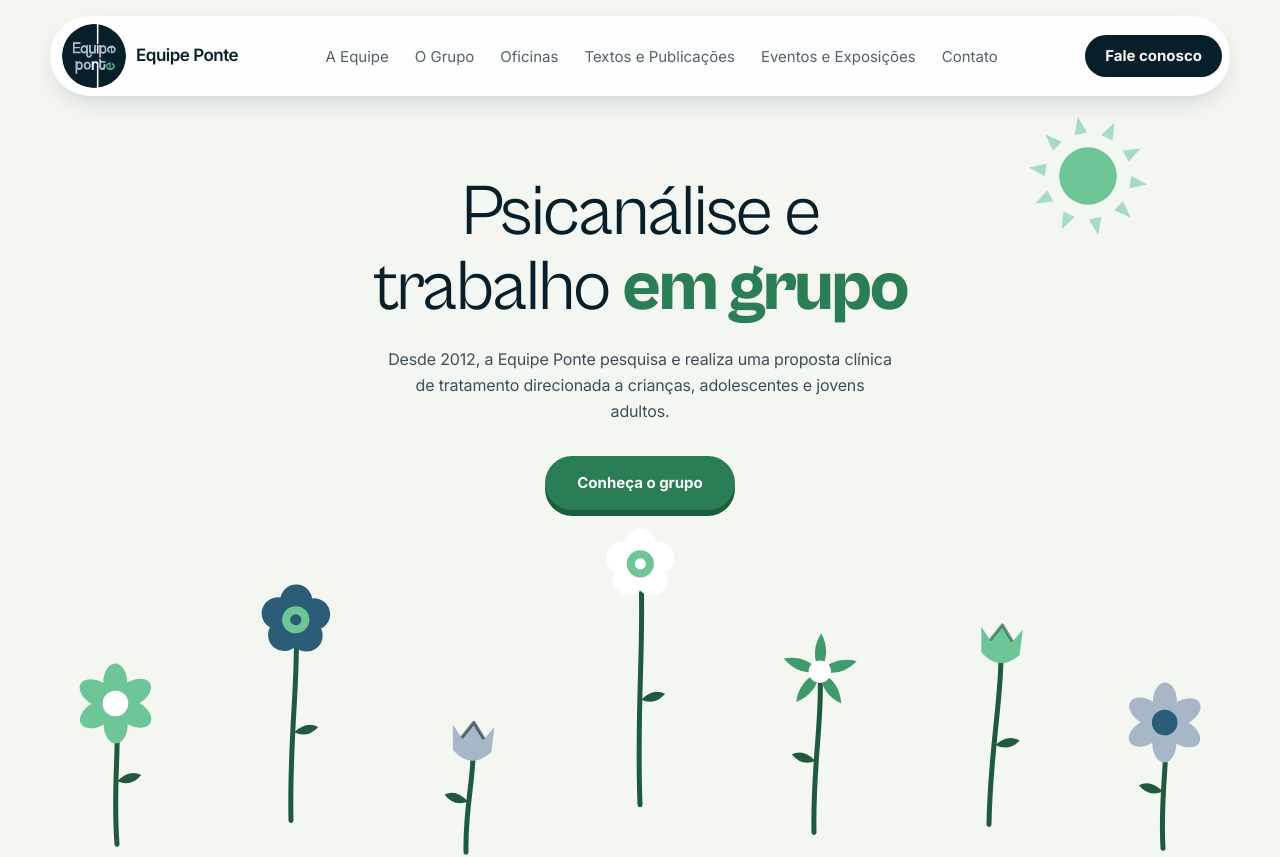
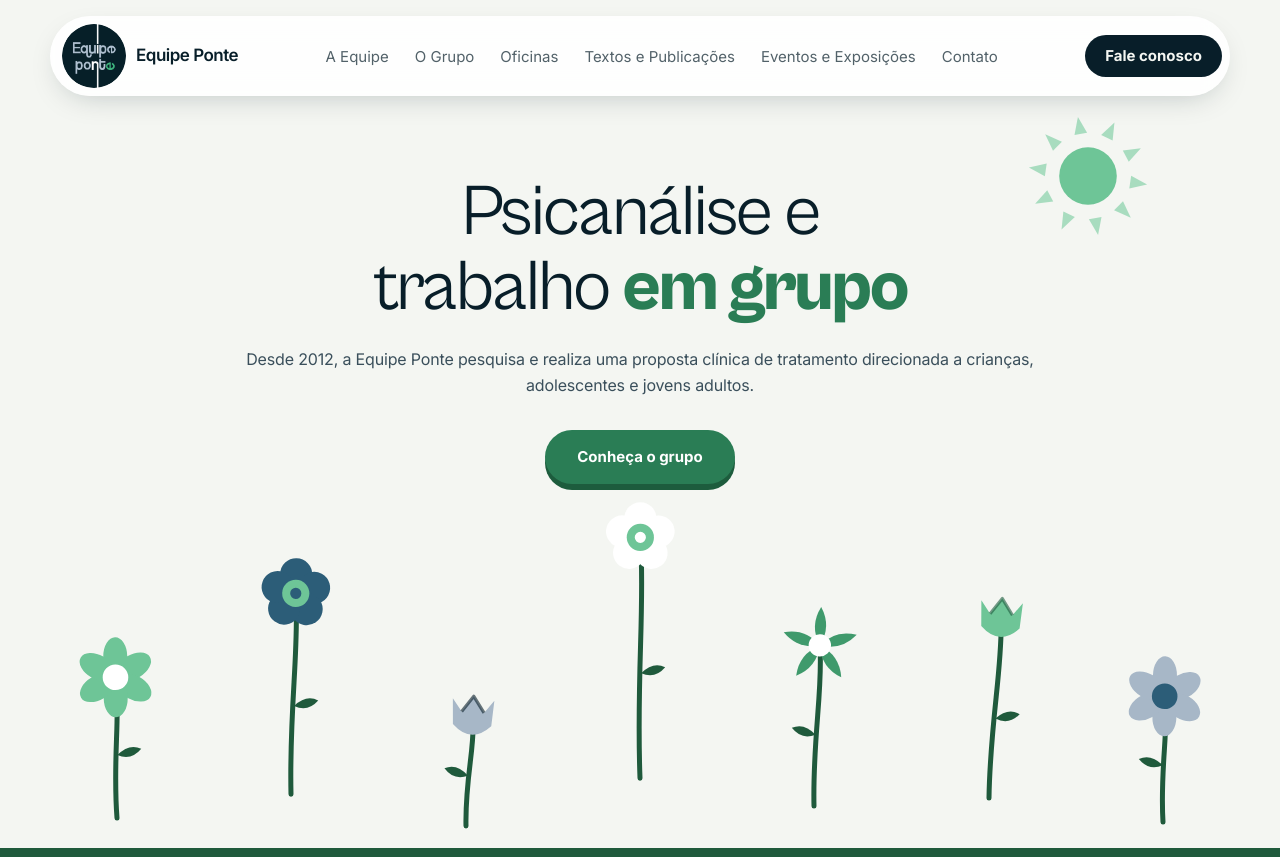
Before and after one commit to jnjr86/equipe-ponte_claude, a Next.js app: page / in a window 1280 px wide. Shown: the top 857 px of the page. Built offline with nearby package versions, Linux system fonts and the light colour scheme.

Commit message:
Logo do menu servido direto do arquivo; texto do topo da Home com 800px
Co-Authored-By: Claude Opus 5.5 <noreply@anthropic.com>

```diff
--- a/components/HomeHero.tsx
+++ b/components/HomeHero.tsx
@@ -10,12 +10,12 @@ export function HomeHero() {
   return (
     <section className="relative overflow-hidden pt-36 sm:pt-44">
       <Sun className="pointer-events-none absolute right-[-30px] top-[76px] w-20 sm:right-[10%] sm:top-28 sm:w-32" />
-      <div className="mx-auto flex max-w-3xl flex-col items-center px-4 text-center">
+      <div className="mx-auto flex max-w-[832px] flex-col items-center px-4 text-center">
         <motion.h1
           initial={{ opacity: 0, y: 30 }}
           animate={{ opacity: 1, y: 0 }}
           transition={spring}
-          className="font-display text-balance text-[clamp(2.6rem,7vw,4.5rem)] font-normal leading-[1.04] tracking-[-0.035em]"
+          className="max-w-[736px] font-display text-balance text-[clamp(2.6rem,7vw,4.5rem)] font-normal leading-[1.04] tracking-[-0.035em]"
         >
           Psicanálise e trabalho <span className="font-extrabold text-leaf">em grupo</span>
         </motion.h1>
@@ -23,7 +23,7 @@ export function HomeHero() {
           initial={{ opacity: 0, y: 20 }}
           animate={{ opacity: 1, y: 0 }}
           transition={{ ...spring, delay: 0.1 }}
-          className="mt-5 max-w-lg text-[16px] leading-relaxed tracking-[-0.01em] text-ink-soft"
+          className="mt-5 max-w-[800px] text-[16px] leading-relaxed tracking-[-0.01em] text-ink-soft"
         >
           Desde 2012, a Equipe Ponte pesquisa e realiza uma proposta clínica de tratamento direcionada a crianças, adolescentes e jovens adultos.
         </motion.p>
--- a/components/Nav.tsx
+++ b/components/Nav.tsx
@@ -29,7 +29,7 @@ export function Nav() {
         className="relative mx-auto flex max-w-[1180px] items-center gap-4 rounded-full bg-white/90 py-2 pl-3 pr-2 shadow-[0_10px_30px_-12px_rgba(8,30,41,0.25)] backdrop-blur-md"
       >
         <Link href="/" className="flex shrink-0 items-center gap-2.5" aria-label="Equipe Ponte — início">
-          <Image src="/img/logo.png" alt="" width={64} height={64} className="rounded-full" priority />
+          <Image src="/img/logo.png" alt="" width={64} height={64} className="rounded-full" priority unoptimized />
           <span className="text-[17px] font-semibold tracking-[-0.03em]">Equipe Ponte</span>
         </Link>
 
```
